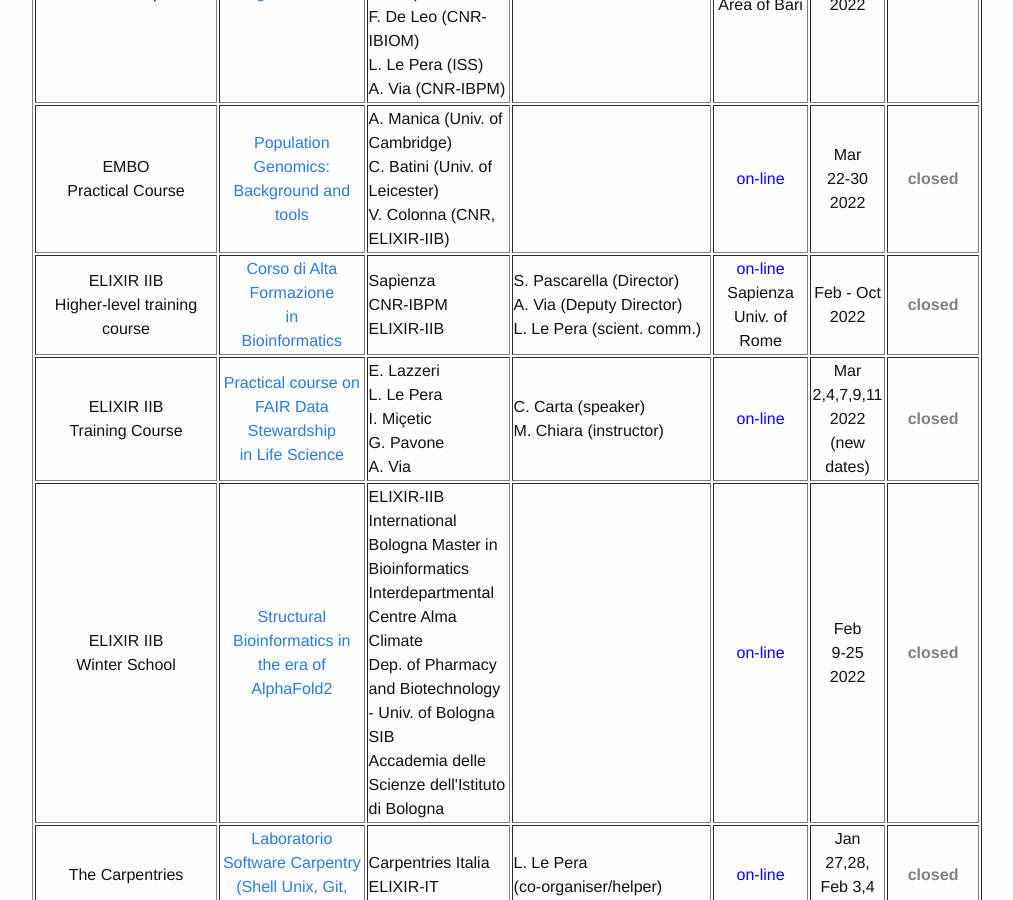
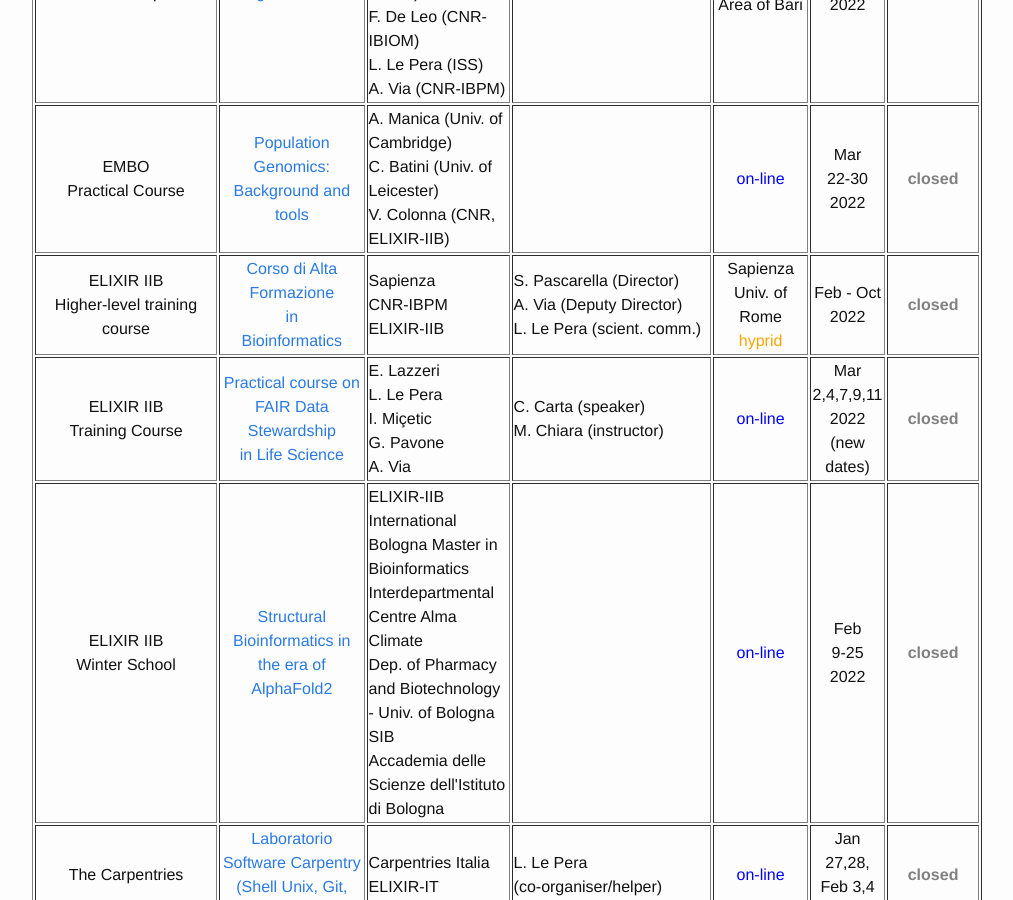
Before and after one commit to ELIXIR-IIB-training/website, a Jekyll site: the page built from _pages/01-all_events.md, in a window 1280 px wide and 900 px high, scrolled down 1433 px. Shown: the whole window, without its empty margins (238-1251 px from the left). Built offline with Jekyll 4.4.1, drawn with Linux system fonts in a browser that asks for light colours.

Commit message:
Add "hypbrid" mode to CAF 2022

```diff
--- a/_pages/01-all_events.md
+++ b/_pages/01-all_events.md
@@ -109,7 +109,7 @@ permalink: /all_events/
    <td height="50" width="220" align="center"><a href="https://sites.google.com/uniroma1.it/altaformazione-bioinformatica">Corso di Alta Formazione<br>in<br>Bioinformatics</a></td>
    <td height="50" width="150">Sapienza<br>CNR-IBPM<br>ELIXIR-IIB</td>
    <td height="50" width="150">S. Pascarella (Director)<br>A. Via (Deputy Director)<br>L. Le Pera (scient. comm.)</td>
-   <td height="50" align="center"><font color="blue">on-line</font><br>Sapienza<br>Univ. of Rome</td>
+   <td height="50" align="center">Sapienza<br>Univ. of Rome<br><font color="orange">hyprid</font></td>
    <td height="50" width="75" align="center">Feb - Oct<br>2022</td>
    <td height="50" align="center"><font color="grey"><b>closed</b></font></td>
 </tr>
```
